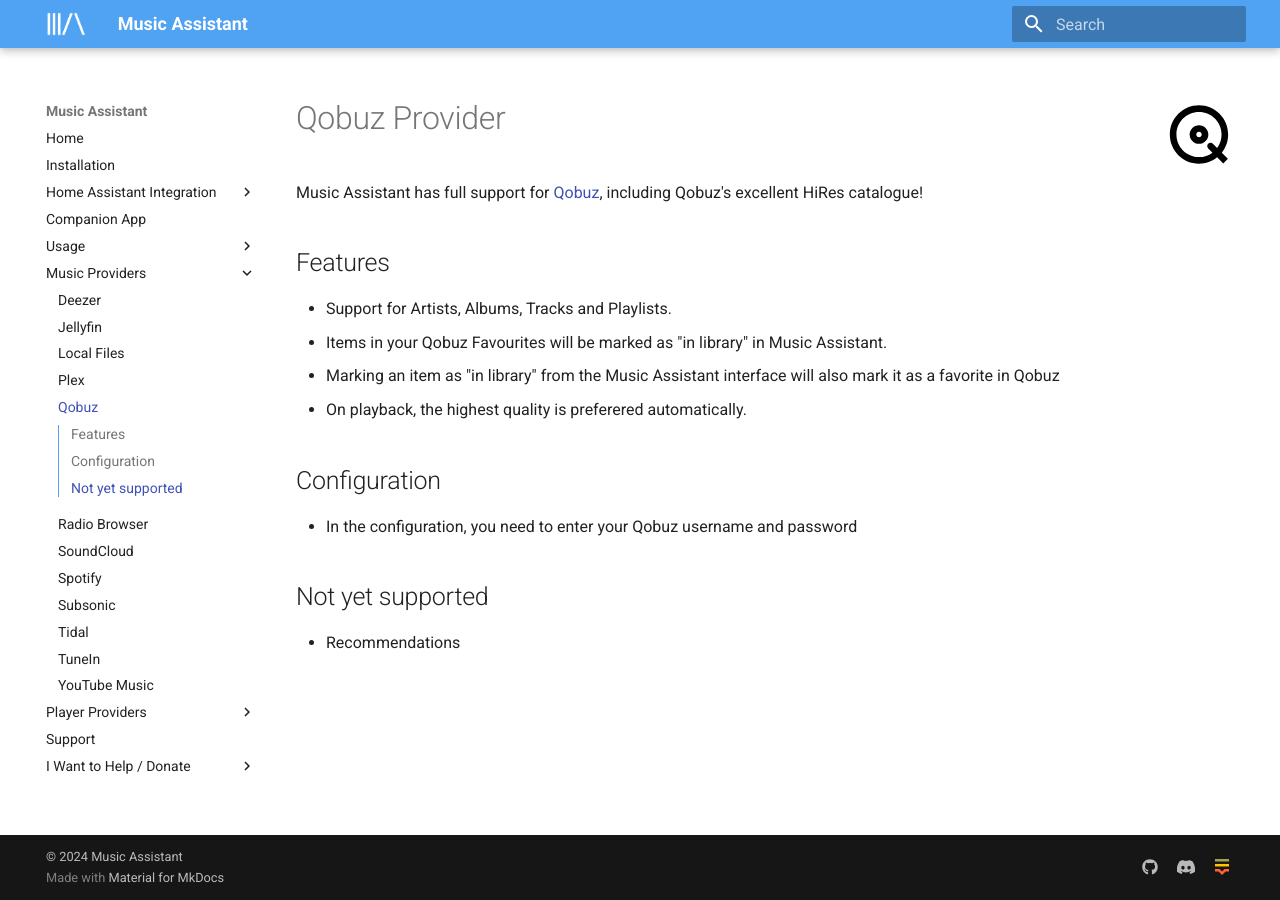
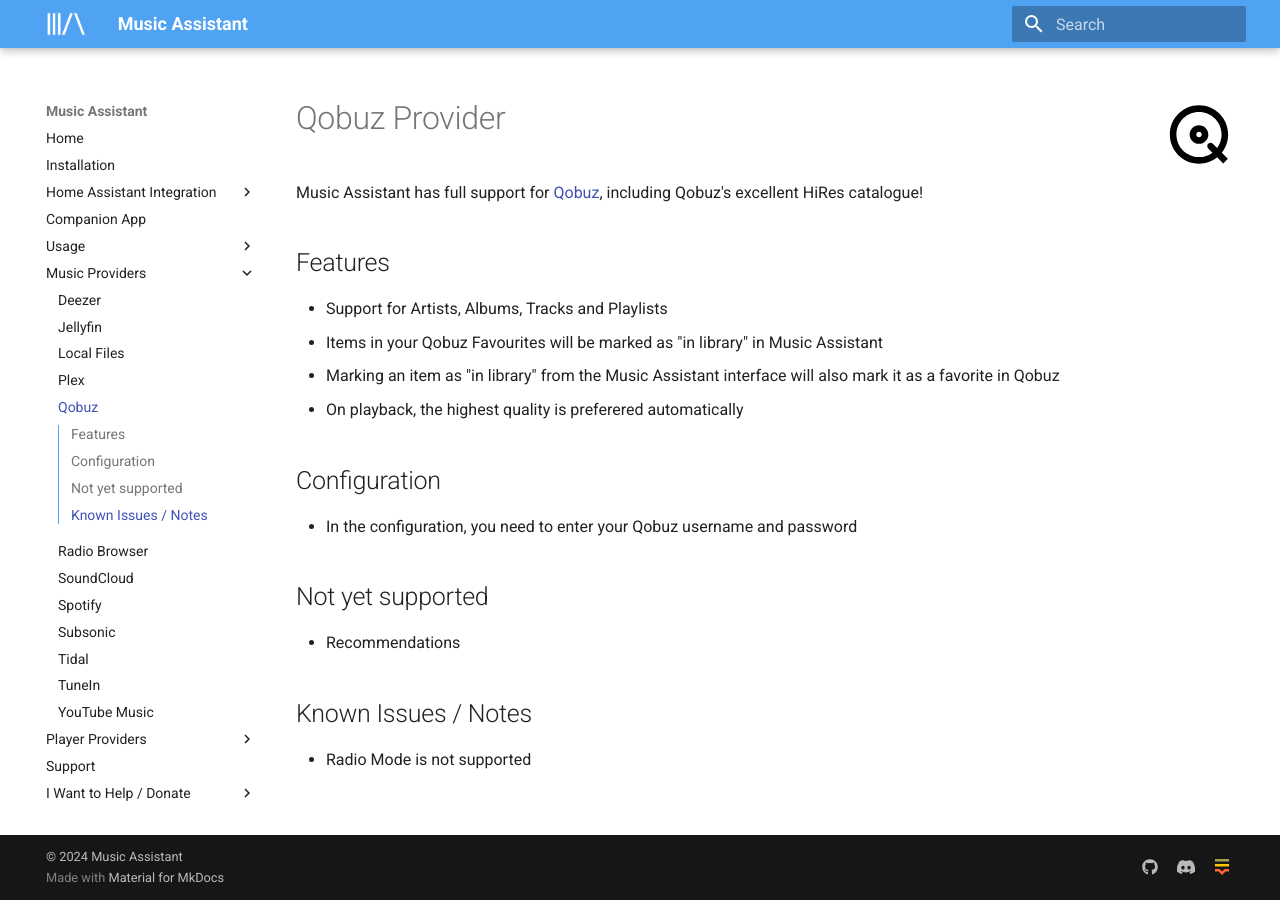
Before and after one commit to pwbriggs/music-assistant.github.io, an MkDocs documentation site: the page built from docs/music-providers/qobuz.md, in a window 1280 px wide. Built offline with MkDocs 1.6.1 and Material for MkDocs 9.7.7, drawn with Linux system fonts in a browser that asks for light colours.

Commit message:
Add note about radio mode

```diff
--- a/docs/music-providers/qobuz.md
+++ b/docs/music-providers/qobuz.md
@@ -3,10 +3,10 @@
 Music Assistant has full support for [Qobuz](https://www.qobuz.com/), including Qobuz's excellent HiRes catalogue!
 
 ## Features
-- Support for Artists, Albums, Tracks and Playlists.
-- Items in your Qobuz Favourites will be marked as "in library" in Music Assistant.
+- Support for Artists, Albums, Tracks and Playlists
+- Items in your Qobuz Favourites will be marked as "in library" in Music Assistant
 - Marking an item as "in library" from the Music Assistant interface will also mark it as a favorite in Qobuz
-- On playback, the highest quality is preferered automatically.
+- On playback, the highest quality is preferered automatically
 
 ## Configuration
 - In the configuration, you need to enter your Qobuz username and password
@@ -14,3 +14,7 @@
 ## Not yet supported
 
 - Recommendations
+
+## Known Issues / Notes
+
+- Radio Mode is not supported
```
